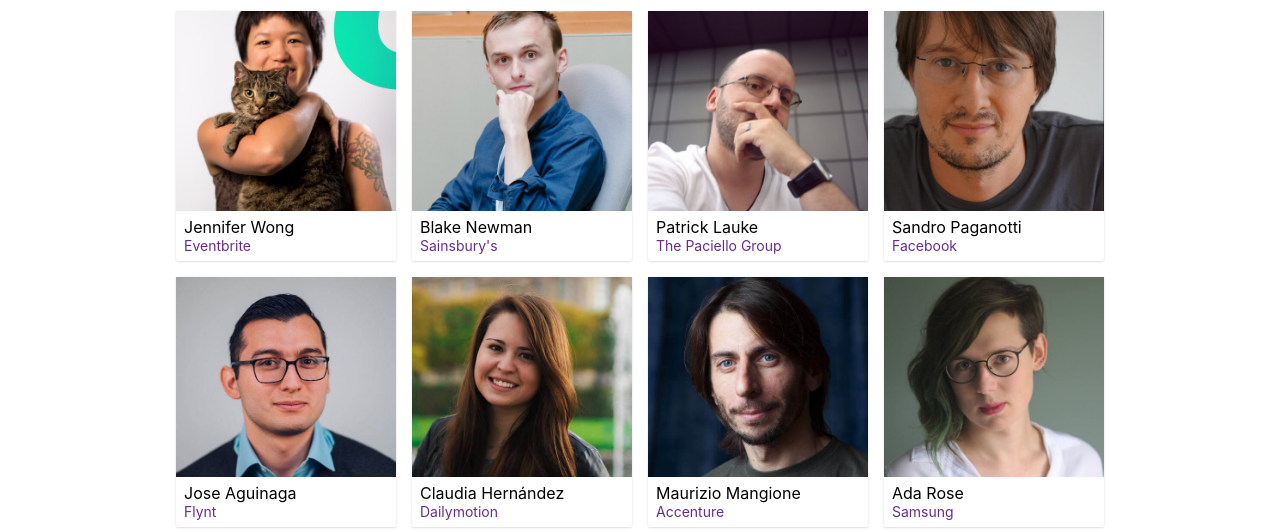
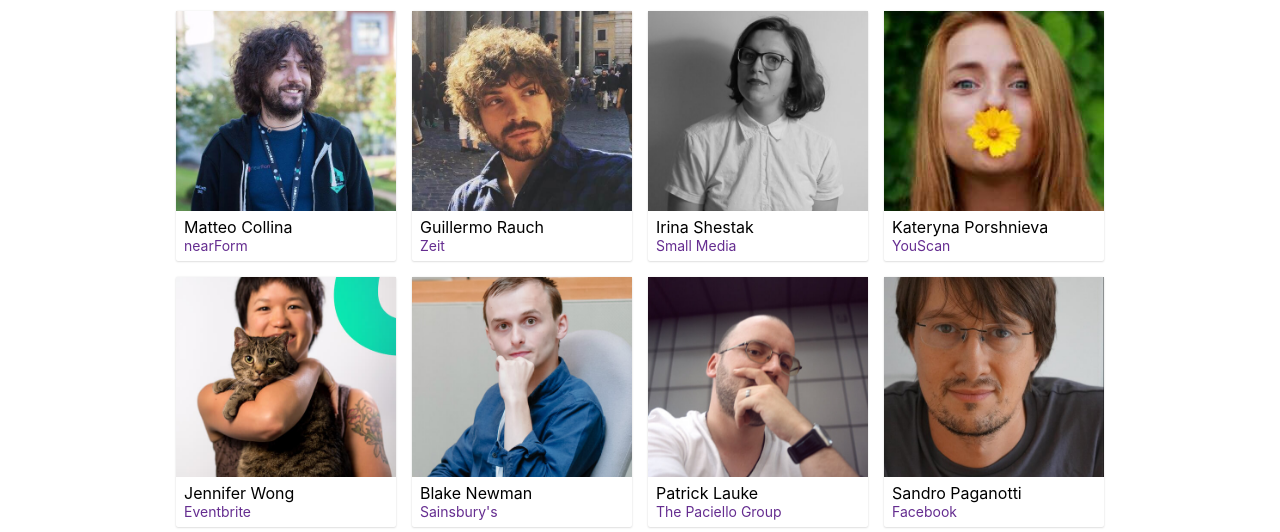
Before and after one commit to GrUSP/2017.jsday.it, a plain HTML site: page index.html in a window 1280 px wide. Shown: the part 561-1093 px from the top of the page. Drawn offline with Linux system fonts and the light colour scheme.

Commit message:
moar speakerz

```diff
--- a/index.html
+++ b/index.html
@@ -79,6 +79,42 @@
       <div class="container">
         <div class="section-title">On stage</div>
         <div class="speakers__list">
+          <div class="speaker">
+            <a class="speaker__card" href="https://twitter.com/matteocollina" title="Matteo Collina">
+              <div class="speaker__picture" style="background-image: url('images/speakers/matteo.jpg')"></div>
+              <div class="speaker__info">
+                <div class="speaker__name">Matteo Collina</div>
+                <div class="speaker__company">nearForm</div>
+              </div>
+            </a>
+          </div>
+          <div class="speaker">
+            <a class="speaker__card" href="https://twitter.com/rauchg" title="Guillermo Rauch">
+              <div class="speaker__picture" style="background-image: url('images/speakers/guillermo.jpg')"></div>
+              <div class="speaker__info">
+                <div class="speaker__name">Guillermo Rauch</div>
+                <div class="speaker__company">Zeit</div>
+              </div>
+            </a>
+          </div>
+          <div class="speaker">
+            <a class="speaker__card" href="https://twitter.com/_lrlna" title="Irina Shestak">
+              <div class="speaker__picture" style="background-image: url('images/speakers/irina.jpg')"></div>
+              <div class="speaker__info">
+                <div class="speaker__name">Irina Shestak</div>
+                <div class="speaker__company">Small Media</div>
+              </div>
+            </a>
+          </div>
+          <div class="speaker">
+            <a class="speaker__card" href="https://twitter.com/krambertech" title="Kateryna Porshnieva">
+              <div class="speaker__picture" style="background-image: url('images/speakers/kateryna.jpg')"></div>
+              <div class="speaker__info">
+                <div class="speaker__name">Kateryna Porshnieva</div>
+                <div class="speaker__company">YouScan</div>
+              </div>
+            </a>
+          </div>
           <div class="speaker">
             <a class="speaker__card" href="https://twitter.com/mybluewristband" title="Jennifer Wong">
               <div class="speaker__picture" style="background-image: url('images/speakers/jenn.jpg')"></div>
```
Also changed, not shown: images/speakers/guillermo.jpg (added), images/speakers/irina.jpg (added), images/speakers/kateryna.jpg (added), images/speakers/matteo.jpg (added).
